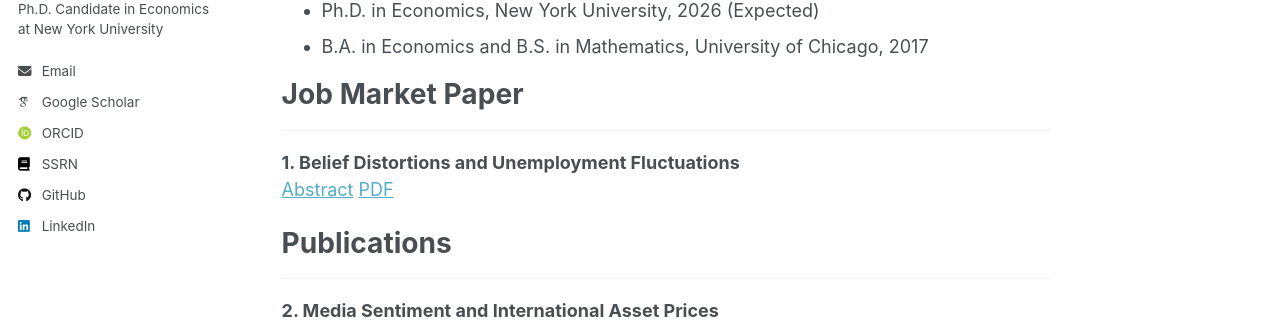
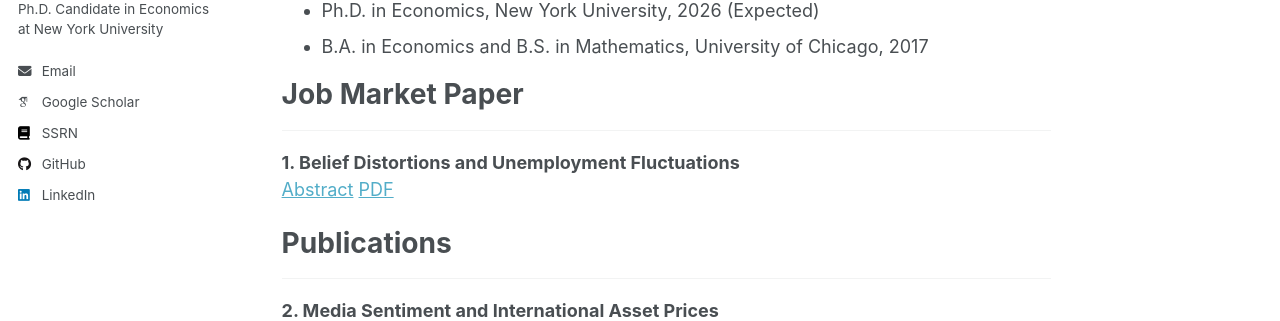
Before and after one commit to doqlee/doqlee.github.io, a Jekyll site: the page built from _pages/main.md, in a window 1280 px wide. Shown: the part 346-667 px from the top of the page. Built offline with Jekyll 4.4.1, drawn with Linux system fonts in a browser that asks for light colours; some web fonts are replaced.

Commit message:
Update _config.yml

```diff
--- a/_config.yml
+++ b/_config.yml
@@ -35,7 +35,7 @@ author:
   arxiv            : # URL - Update with the correct link to your profile
   googlescholar    : "https://scholar.google.com/citations?hl=en&user=DZVTjMIAAAAJ" # URL "https://scholar.google.com/citations?user=PS_CX0AAAAAJ"
   impactstory      : # URL
-  orcid            : "https://orcid.org/0000-0002-8451-6965" # URL "http://orcid.org/yourorcidurl"
+  orcid            : # "https://orcid.org/0000-0002-8451-6965" # URL "http://orcid.org/yourorcidurl"
   semantic         : # URL
   pubmed           : # URL "https://www.ncbi.nlm.nih.gov/pubmed/?term=john+snow"
   researchgate     : # "https://www.researchgate.net/profile/Do-Lee-9?ev=hdr_xprf" # URL
```
